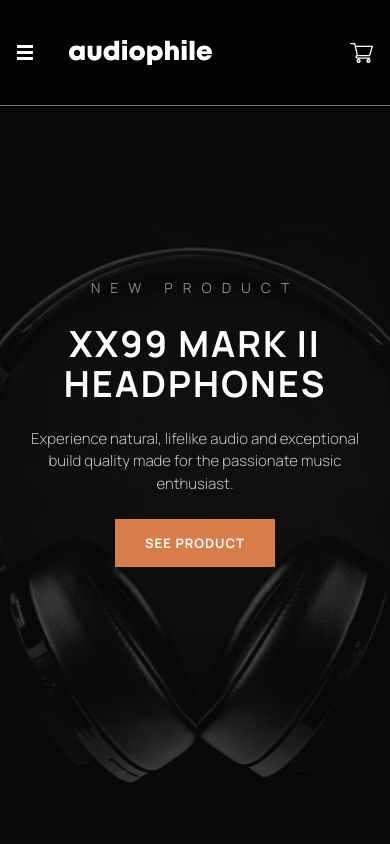
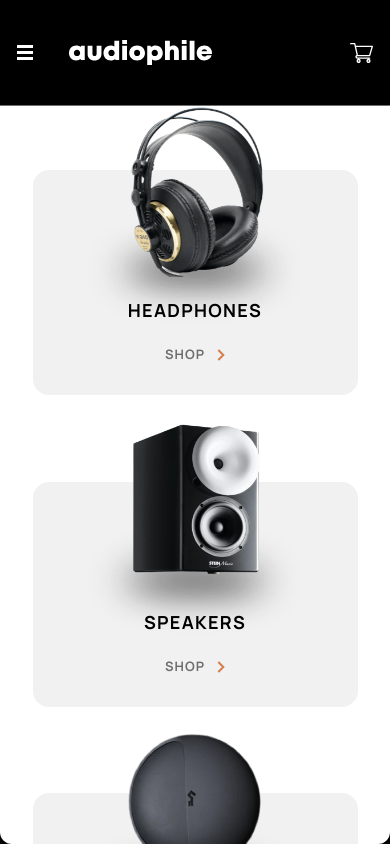
Before and after one commit to iMervinC/audiophile, a Next.js app: page / in a window 390 px wide. Shown: the top 844 px of the page. Built offline with nearby package versions, Linux system fonts and the light colour scheme.

Commit message:
Mobile Nav

```diff
--- a/src/components/Nav/index.tsx
+++ b/src/components/Nav/index.tsx
@@ -1,18 +1,21 @@
-import React from 'react'
+import React, { useState } from 'react'
 import Img from 'next/image'
 import Link from 'next/link'
+import { CategoryCard } from '@/components/UI'
 
 const Nav = () => {
   const navs = ['Home', 'Headphones', 'Speakers', 'Earphones']
+  const [nav, setNav] = useState(true)
 
   return (
-    <div className="absolute w-full bg-black lg:bg-transparent">
+    <div className="fixed w-full bg-black lg:bg-transparent z-[100]">
       <nav className="flex container items-center py-[40px] sm:justify-between border-b border-grey-shop px-[17px] sm:px-0 ">
         <svg
           className="mr-9 sm:mr-0 lg:hidden text-white hover:text-main fill-current"
           width="16"
           height="15"
           xmlns="http://www.w3.org/2000/svg"
+          onClick={() => setNav((bol) => !bol)}
         >
           <g>
             <path d="M0 0h16v3H0zM0 6h16v3H0zM0 12h16v3H0z" />
@@ -39,9 +42,25 @@ const Nav = () => {
         >
           <path d="M8.625 15.833c1.132 0 2.054.935 2.054 2.084 0 1.148-.922 2.083-2.054 2.083-1.132 0-2.054-.935-2.054-2.083 0-1.15.922-2.084 2.054-2.084zm9.857 0c1.132 0 2.054.935 2.054 2.084 0 1.148-.922 2.083-2.054 2.083-1.132 0-2.053-.935-2.053-2.083 0-1.15.92-2.084 2.053-2.084zm-9.857 1.39a.69.69 0 00-.685.694.69.69 0 00.685.694.69.69 0 00.685-.694.69.69 0 00-.685-.695zm9.857 0a.69.69 0 00-.684.694.69.69 0 00.684.694.69.69 0 00.685-.694.69.69 0 00-.685-.695zM4.717 0c.316 0 .59.215.658.517l.481 2.122h16.47a.68.68 0 01.538.262c.127.166.168.38.11.579l-2.695 9.236a.672.672 0 01-.648.478H7.41a.667.667 0 00-.673.66c0 .364.303.66.674.66h12.219c.372 0 .674.295.674.66 0 .364-.302.66-.674.66H7.412c-1.115 0-2.021-.889-2.021-1.98 0-.812.502-1.511 1.218-1.816L4.176 1.32H.674A.667.667 0 010 .66C0 .296.302 0 .674 0zm16.716 3.958H6.156l1.797 7.917h11.17l2.31-7.917z" />
         </svg>
+        {nav && <MobileNav />}
       </nav>
     </div>
   )
 }
 
+const MobileNav = () => {
+  const cats = ['headphones', 'speakers', 'earphones']
+
+  return (
+    <>
+      <div className="fixed w-full z-50 top-[106px] left-0 bg-white rounded-b-xl flex flex-col justify-between items-center max-w-[1150px] space-y-20 h-mobilenav sm:h-[fit-content] overflow-auto sm:flex-row sm:space-y-0 sm:space-x-5 sm:px-5 xl:hidden sm:pt-16 sm:pb-20">
+        {cats.map((cat) => (
+          <CategoryCard key={cat} categories={cat} />
+        ))}
+      </div>
+      <div className="bg-[hsla(0,0%,0%,0.7)] w-full h-full fixed top-[106px] left-0 z-[49]" />
+    </>
+  )
+}
+
 export default Nav
--- /dev/null
+++ b/src/components/Sections/Categories.tsx
@@ -0,0 +1,15 @@
+import { CategoryCard } from '@/components/UI'
+
+const Categories = () => {
+  const cats = ['headphones', 'speakers', 'earphones']
+
+  return (
+    <div className="container flex flex-col justify-between items-center max-w-[1150px] my-28 space-y-20  sm:flex-row sm:space-y-0 sm:space-x-5 sm:px-5">
+      {cats.map((cat) => (
+        <CategoryCard key={cat} categories={cat} />
+      ))}
+    </div>
+  )
+}
+
+export { Categories }
--- a/src/components/Sections/index.ts
+++ b/src/components/Sections/index.ts
@@ -1 +1,2 @@
 export * from './Hero'
+export * from './Categories'
--- /dev/null
+++ b/src/components/UI/CategoryCard.tsx
@@ -0,0 +1,25 @@
+import Img from 'next/image'
+import { ButtonArrow } from '@/components/UI'
+
+export const CategoryCard = ({
+  categories,
+  className,
+}: {
+  categories: string
+  className?: string
+}) => {
+  return (
+    <div className={`text-center sm:w-[350px] w-10/12  relative ${className}`}>
+      <Img
+        src={`/shared/desktop/image-${categories}.png`}
+        height="225px"
+        width="250px"
+        className="z-20"
+      />
+      <div className="bg-grey rounded-2xl pt-32 pb-7 absolute w-full top-16 z-10 space-y-5 sm:top-14">
+        <h6 className="uppercase">{categories}</h6>
+        <ButtonArrow />
+      </div>
+    </div>
+  )
+}
--- a/src/components/UI/index.ts
+++ b/src/components/UI/index.ts
@@ -1,2 +1,3 @@
 export * from './Buttons'
 export * from './FormInputs'
+export * from './CategoryCard'
--- a/src/pages/index.tsx
+++ b/src/pages/index.tsx
@@ -1,10 +1,11 @@
 import { PageWrap } from '@/components/Wrapper'
-import { Hero } from '@/components/Sections'
+import { Hero, Categories } from '@/components/Sections'
 
 export default function Home() {
   return (
     <PageWrap title="Home">
       <Hero />
+      <Categories />
     </PageWrap>
   )
 }
--- a/tailwind.config.js
+++ b/tailwind.config.js
@@ -10,6 +10,9 @@ module.exports = {
       center: true,
     },
     extend: {
+      height: {
+        mobilenav: 'calc(100vh - 106px)',
+      },
       colors: {
         main: {
           DEFAULT: '#D87D4A',
```
